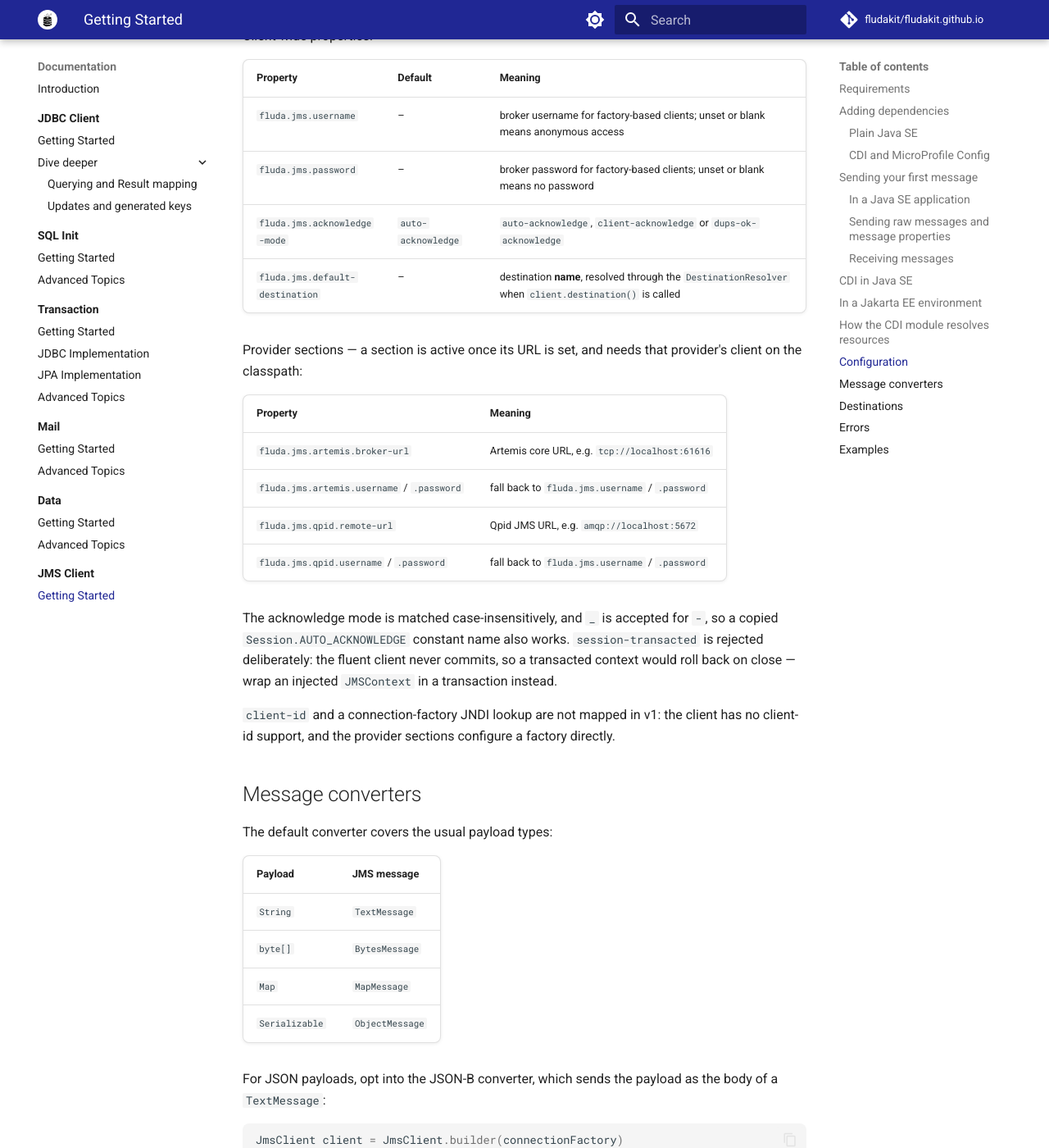
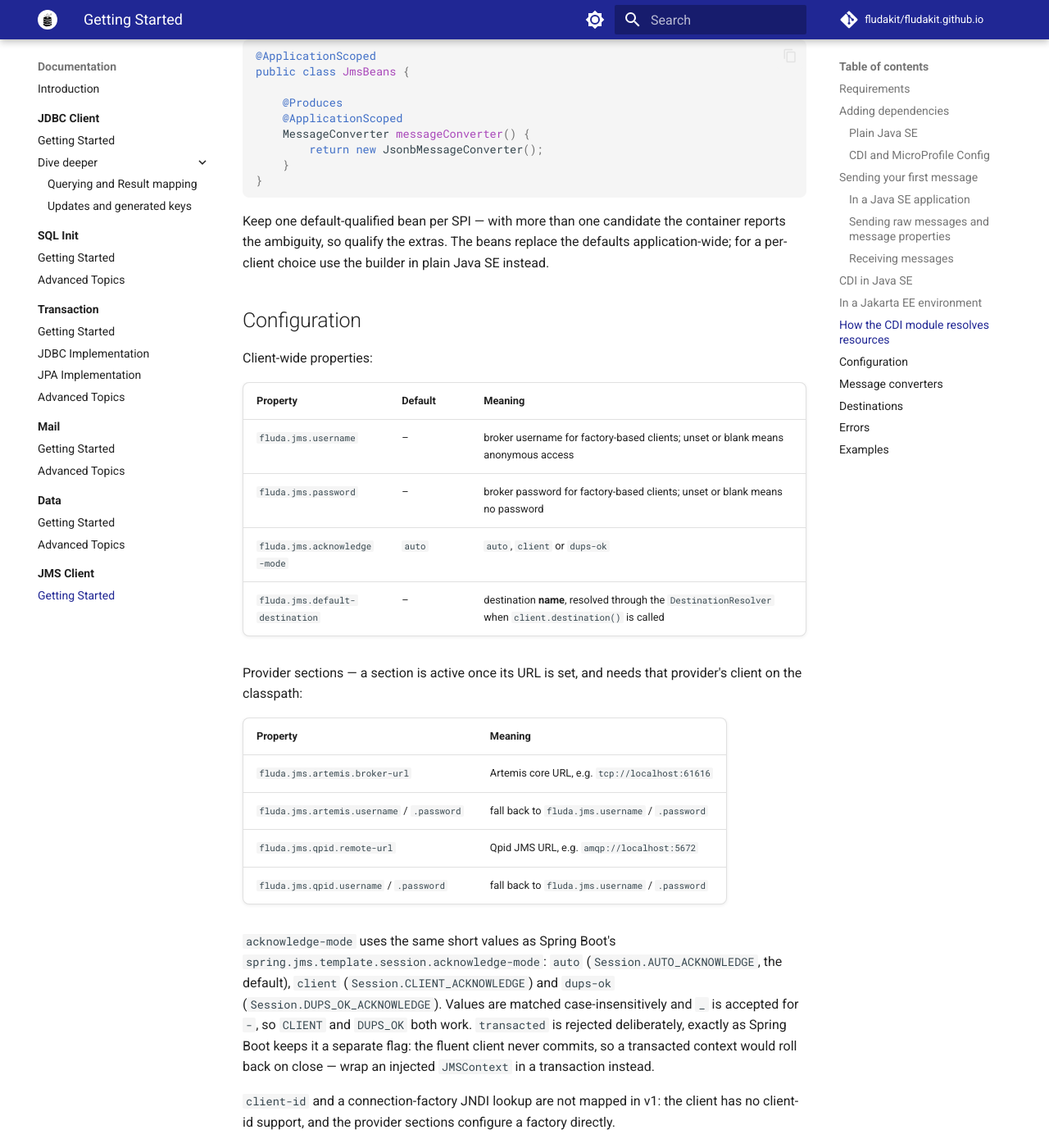
Before and after one commit to fludakit/fludakit.github.io, an MkDocs documentation site: the page built from docs/documentation/jms-client/getting-started.md, in a window 1280 px wide and 1400 px high, scrolled down 5970 px. Shown: the whole window at 82% size. Built offline with MkDocs 1.6.1 and Material for MkDocs 9.7.7, drawn with Linux system fonts in a browser that asks for light colours; comment, search, counter and statistics services are not loaded; some of the changed text lies outside the part shown.

Commit message:
docs(jms-client): short acknowledge-mode values and CDI converter/resolver beans
The client-wide table now lists auto (default), client and dups-ok, matching Spring Boot's spring.jms.template.session.acknowledge-mode, and the prose explains the short names plus the tolerated case and _ spellings instead of claiming a Session.AUTO_ACKNOWLEDGE copy works.

Also documents that a default-qualified MessageConverter or DestinationResolver bean is applied to every produced client, in the CDI resolution section and from the converter and destination sections; the module table mentions the applied beans.

````diff
--- a/docs/documentation/jms-client/getting-started.md
+++ b/docs/documentation/jms-client/getting-started.md
@@ -226,6 +226,22 @@ When none exists, production fails fast with an `IllegalStateException` naming t
 
 An optional `JmsConfig` bean — produced by the config module from `fluda.jms.*` — is applied to whichever spec is used. For a factory it contributes the credentials, the acknowledge mode and the default destination; for an injected `JMSContext` only the default destination is applicable, and configuring credentials or a non-default acknowledge mode makes production fail loudly instead of silently ignoring them.
 
+Optional `MessageConverter` and `DestinationResolver` beans are applied the same way, after the config: define one and every client the module produces uses it instead of the defaults, for example a `JsonbMessageConverter`:
+
+```java
+@ApplicationScoped
+public class JmsBeans {
+
+    @Produces
+    @ApplicationScoped
+    MessageConverter messageConverter() {
+        return new JsonbMessageConverter();
+    }
+}
+```
+
+Keep one default-qualified bean per SPI — with more than one candidate the container reports the ambiguity, so qualify the extras. The beans replace the defaults application-wide; for a per-client choice use the builder in plain Java SE instead.
+
 ## Configuration
 
 Client-wide properties:
@@ -234,7 +250,7 @@ Client-wide properties:
 |---|---|---|
 | `fluda.jms.username` | – | broker username for factory-based clients; unset or blank means anonymous access |
 | `fluda.jms.password` | – | broker password for factory-based clients; unset or blank means no password |
-| `fluda.jms.acknowledge-mode` | `auto-acknowledge` | `auto-acknowledge`, `client-acknowledge` or `dups-ok-acknowledge` |
+| `fluda.jms.acknowledge-mode` | `auto` | `auto`, `client` or `dups-ok` |
 | `fluda.jms.default-destination` | – | destination **name**, resolved through the `DestinationResolver` when `client.destination()` is called |
 
 Provider sections — a section is active once its URL is set, and needs that provider's client on the classpath:
@@ -246,7 +262,7 @@ Provider sections — a section is active once its URL is set, and needs that pr
 | `fluda.jms.qpid.remote-url` | Qpid JMS URL, e.g. `amqp://localhost:5672` |
 | `fluda.jms.qpid.username` / `.password` | fall back to `fluda.jms.username` / `.password` |
 
-The acknowledge mode is matched case-insensitively, and `_` is accepted for `-`, so a copied `Session.AUTO_ACKNOWLEDGE` constant name also works. `session-transacted` is rejected deliberately: the fluent client never commits, so a transacted context would roll back on close — wrap an injected `JMSContext` in a transaction instead.
+`acknowledge-mode` uses the same short values as Spring Boot's `spring.jms.template.session.acknowledge-mode`: `auto` (`Session.AUTO_ACKNOWLEDGE`, the default), `client` (`Session.CLIENT_ACKNOWLEDGE`) and `dups-ok` (`Session.DUPS_OK_ACKNOWLEDGE`). Values are matched case-insensitively and `_` is accepted for `-`, so `CLIENT` and `DUPS_OK` both work. `transacted` is rejected deliberately, exactly as Spring Boot keeps it a separate flag: the fluent client never commits, so a transacted context would roll back on close — wrap an injected `JMSContext` in a transaction instead.
 
 `client-id` and a connection-factory JNDI lookup are not mapped in v1: the client has no client-id support, and the provider sections configure a factory directly.
 
@@ -271,7 +287,7 @@ JmsClient client = JmsClient.builder(connectionFactory)
 
 The converter publishes the payload class in the `_type` message property, so a consumer that is not told the type can still rebuild it; a typed `receive(Order.class)` prefers the requested type. JSON-B is an optional dependency: the class loads without it, and only constructing the converter without a provider fails, with a `JmsClientException` naming the missing piece.
 
-A payload type the converter does not know makes `send` fail with the `CONVERSION` code. Implement `MessageConverter` and pass it to `messageConverter(...)` for anything else.
+A payload type the converter does not know makes `send` fail with the `CONVERSION` code. Implement `MessageConverter` and pass it to `messageConverter(...)` for anything else — under CDI a single `MessageConverter` bean is picked up automatically, as described in [How the CDI module resolves resources](#how-the-cdi-module-resolves-resources).
 
 ## Destinations
 
@@ -282,7 +298,7 @@ client.destination("orders").send(order);          // queue "orders"
 client.destination("topic:events").send(event);    // topic "events"
 ```
 
-Pass a `Destination` you already hold — an injected `Queue`, a provider object — to `destination(Destination)` to bypass resolution entirely, and supply your own `DestinationResolver` (for example a JNDI lookup) with `destinationResolver(...)` when names must follow server conventions.
+Pass a `Destination` you already hold — an injected `Queue`, a provider object — to `destination(Destination)` to bypass resolution entirely, and supply your own `DestinationResolver` (for example a JNDI lookup) with `destinationResolver(...)` when names must follow server conventions. Under CDI a single `DestinationResolver` bean is applied to every produced client, so the same rule covers `fluda.jms.default-destination` and any name passed to `client.destination(name)`.
 
 ## Errors
 
````
Also changed, not shown: docs/documentation/jms-client/index.md (+1 -1 lines).
